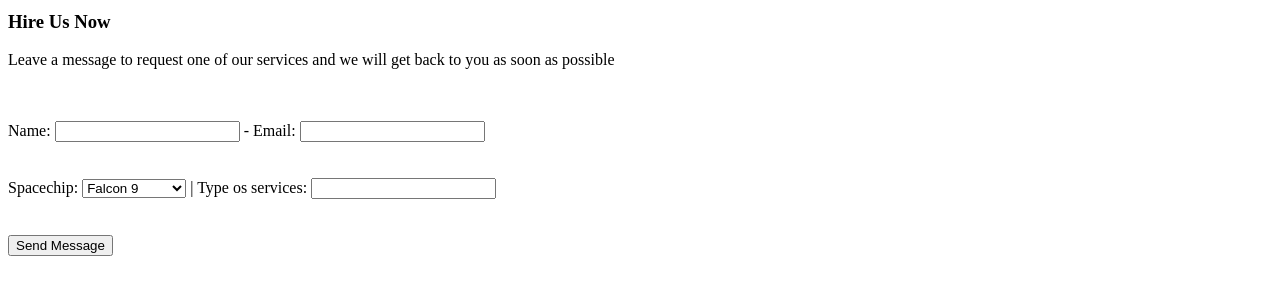
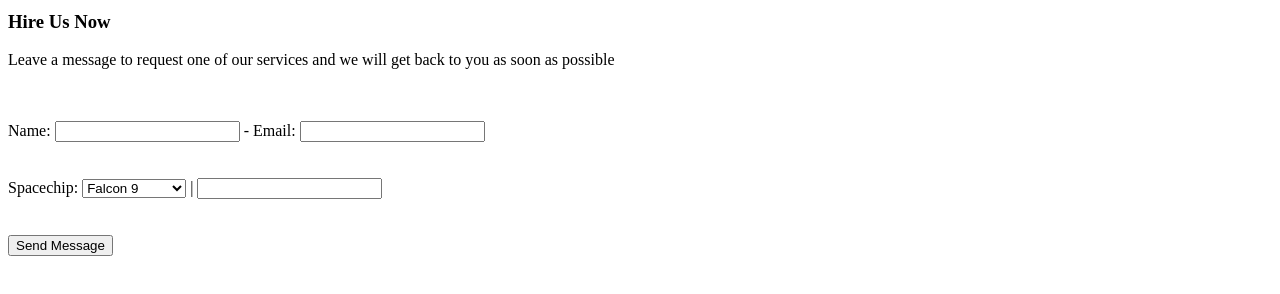
Before and after one commit to grbeltrame/Treinamento-Programador-Fullstack, a plain HTML site: page Site completo HTML 5/hire_us.html in a window 1280 px wide. Shown: the part 76-370 px from the top of the page. Drawn offline with Linux system fonts and the light colour scheme.

Commit message:
finalizado

```diff
--- a/Site completo HTML 5/hire_us.html
+++ b/Site completo HTML 5/hire_us.html
@@ -39,7 +39,7 @@
             <option value="falconHeavy">Falcon Heavy</option>
           </select>
           |
-          <label for="service">Type os services:</label>
+          <!-- <label for="service">Type os services:</label> -->
           <input type="search" id="service" name="service" list="services" />
           <datalist id="services">
             <option
```
